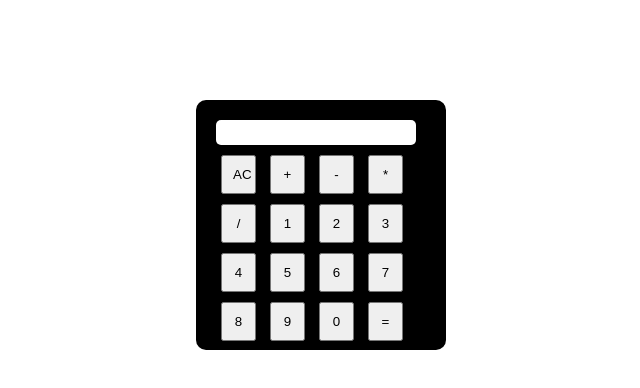
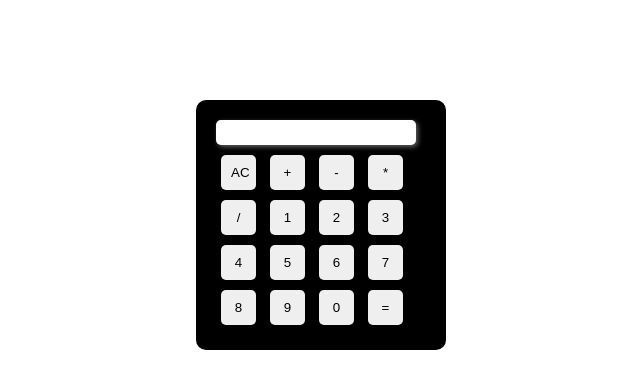
Before and after one commit to muthukumar915/Calculator, a plain HTML site: page index.html in a window 1280 px wide. Shown: the whole page, without its empty margins (319-959 px from the left). Drawn offline with Linux system fonts and the light colour scheme.

Commit message:
file added

```diff
--- a/style.css
+++ b/style.css
@@ -26,16 +26,16 @@ border-radius: 5px;
 border: none;
 outline: none;
 margin-bottom: 5px;
-}
-#cal{
-
-
+box-shadow: 2px 2px 5px rgb(97, 97, 97);
 }
 button{
     /* display:inline-flex; */
     width: 35px;
     padding: 10px;
     margin: 5px;
+    border: none;
+    outline: none;
+    border-radius: 5px;
 
 
 }
```
